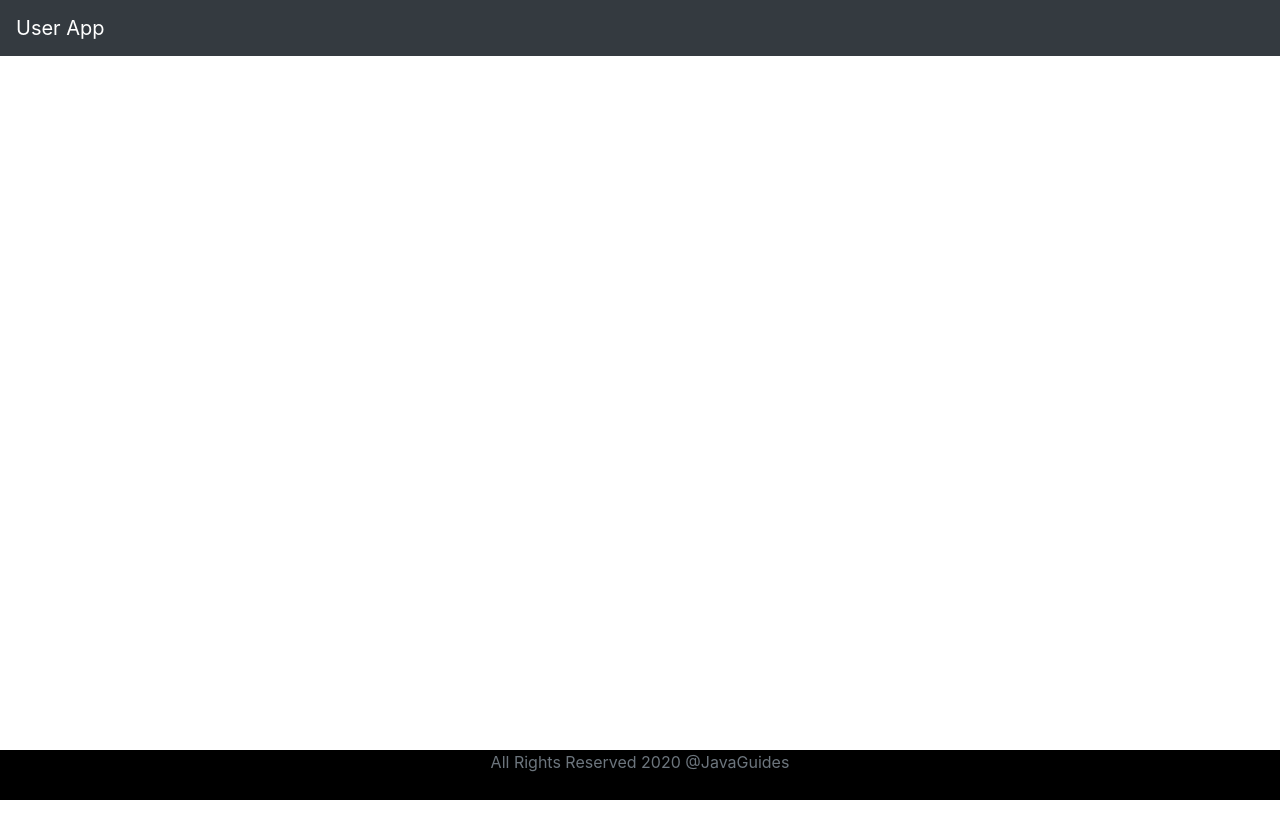
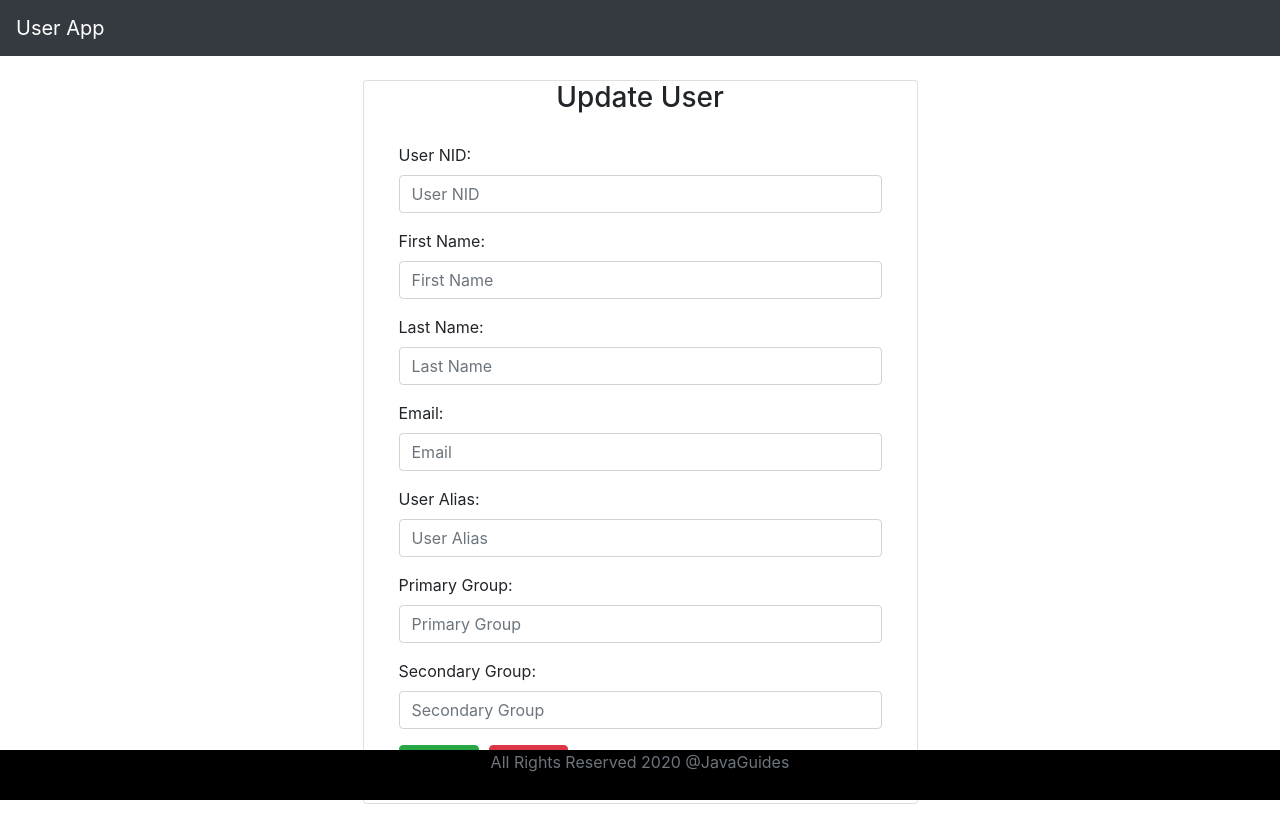
Before and after one commit to mirajulislam/React_js_practices, a React (Create React App) app in the folder User/user/: page /update-user/1 in a window 1280 px wide. Before the commit the page ends 800 px from the top, so only its background shows below. Built offline with nearby package versions, Linux system fonts and the light colour scheme; no server answers.

Commit message:
Creating React Update Employee Component

```diff
--- a/User/user/src/App.js
+++ b/User/user/src/App.js
@@ -5,6 +5,7 @@ import FooterComponent from './components/FooterComponent';
 import HeaderComponent from './components/HeaderComponent';
 import UserListComponents from './components/UserListComponents';
 import AddUser from './components/AddUser';
+import UpdateUser from './components/UpdateUser';
 function App() {
   return (
     <div>
@@ -15,6 +16,7 @@ function App() {
                   <Route path="/" exact component={UserListComponents}></Route>
                   <Route path="/users" component={UserListComponents}></Route>
                   <Route path="/add-user" component={AddUser}></Route>
+                  <Route path="/update-user/:id" component={UpdateUser}></Route>
                 </Switch>
               </div>
            <FooterComponent />
--- /dev/null
+++ b/User/user/src/components/UpdateUser.jsx
@@ -0,0 +1,132 @@
+import React, { Component } from 'react';
+import UserServices from '../services/UserServices';
+
+class UpdateUser extends Component {
+    constructor(props){
+        super(props)
+
+        this.state = {
+            id:this.props.match.params.id,
+            unid:'',
+            firstName:'',
+            lastName:'',
+            email:'',
+            userAlias:'',
+            primaryGroup:'',
+            secondaryGroup:''
+        }
+        this.changeUserNidHandler=this.changeUserNidHandler.bind(this);
+        this.changeFirstNameHandler=this.changeFirstNameHandler.bind(this);
+        this.changeLastNameHandler=this.changeLastNameHandler.bind(this);
+        this.changeEmailHandler=this.changeEmailHandler.bind(this);
+        this.changeUserAliasHandler=this.changeUserAliasHandler.bind(this);
+        this.changePrimaryGroupHandler=this.changePrimaryGroupHandler.bind(this);
+        this.changeSecondaryGroupHandler=this.changeSecondaryGroupHandler.bind(this);
+        this.updateUser=this.updateUser.bind(this);
+
+    }
+
+    componentDidMount(){
+        UserServices.getUserById(this.state.id).then( (res) =>{
+            let user = res.data;
+            this.setState({userNid:user.userNid ,firstName:user.firstName,lastName:user.lastName,
+                userAlias:user.userAlias,email:user.email,primaryGroup:user.primaryGroup,
+                secondaryGroup:user.secondaryGroup
+            })
+        })
+    }
+
+    updateUser=(e)=>{
+        e.preventDefault();
+        let user={userNid:this.state.userNid ,firstName:this.state.firstName,lastName:this.state.lastName,
+            userAlias:this.state.userAlias,email:this.state.email,primaryGroup:this.state.primaryGroup,
+            secondaryGroup:this.state.secondaryGroup
+        };
+        console.log('User=>'+JSON.stringify(user));
+
+    }
+
+    changeUserNidHandler=(event)=>{
+        this.setState({userNid:event.target.value});
+    }
+    changeFirstNameHandler=(event)=>{
+        this.setState({firstName:event.target.value});
+    }
+    changeLastNameHandler=(event)=>{
+        this.setState({lastName:event.target.value});
+    }
+    changeEmailHandler=(event)=>{
+        this.setState({email:event.target.value});
+    }
+    changeUserAliasHandler=(event)=>{
+        this.setState({userAlias:event.target.value});
+    }
+    changePrimaryGroupHandler=(event)=>{
+        this.setState({primaryGroup:event.target.value});
+    }
+    changeSecondaryGroupHandler=(event)=>{
+        this.setState({secondaryGroup:event.target.value});
+    }
+    cancel(){
+        this.props.history.push('/users');
+    }
+    render() {
+        return (
+            <div>
+                 <br></br>
+                <div className="container">
+                    <div className="row">
+                        <div className="card col-md-6 offset-md-3 offset-md-3">
+                            <h3 className="text-center">Update User</h3>
+                            <div className="card-body">
+                                <form>
+                                    <div className="form-group">
+                                        <label>User NID:</label>
+                                        <input placeholder="User NID" name="userNid" className="form-control"
+                                          value={this.state.userNid} onChange={this.changeUserNidHandler}></input>
+                                    </div>
+                                    <div className="form-group">
+                                        <label>First Name:</label>
+                                        <input placeholder="First Name" name="firstName" className="form-control"
+                                          value={this.state.firstName} onChange={this.changeFirstNameHandler}></input>
+                                    </div>
+                                    <div className="form-group">
+                                        <label>Last Name:</label>
+                                        <input placeholder="Last Name" name="lastName" className="form-control"
+                                          value={this.state.lastName} onChange={this.changeLastNameHandler}></input>
+                                    </div>
+                                    <div className="form-group">
+                                        <label>Email:</label>
+                                        <input placeholder="Email" name="email" className="form-control"
+                                          value={this.state.email} onChange={this.changeEmailHandler}></input>
+                                    </div>
+                                    <div className="form-group">
+                                        <label>User Alias:</label>
+                                        <input placeholder="User Alias" name="userAlias" className="form-control"
+                                          value={this.state.userAlias} onChange={this.changeUserAliasHandler}></input>
+                                    </div>
+                                    <div className="form-group">
+                                        <label>Primary Group:</label>
+                                        <input placeholder="Primary Group" name="primaryGroup" className="form-control"
+                                          value={this.state.primaryGroup} onChange={this.changePrimaryGroupHandler}></input>
+                                    </div>
+                                    <div className="form-group">
+                                        <label>Secondary Group:</label>
+                                        <input placeholder="Secondary Group" name="secondaryGroup" className="form-control"
+                                          value={this.state.secondaryGroup} onChange={this.changeSecondaryGroupHandler}></input>
+                                    </div>
+                                    <button className="btn btn-success" onClick={this.updateUser}>Update</button>
+                                    <button className="btn btn-danger" onClick={this.cancel.bind(this)} style={{marginLeft: "10px"}}>Cancel</button>
+                                </form>
+                            </div>
+                        </div>
+                    </div>
+                </div>
+                <br></br>
+            </div>
+
+        );
+    }
+}
+
+export default UpdateUser;
--- a/User/user/src/components/UserListComponents.jsx
+++ b/User/user/src/components/UserListComponents.jsx
@@ -7,10 +7,15 @@ class UserListComponents extends Component {
             users:[]
         }
         this.addUser = this.addUser.bind(this);
+        this.editUser=this.editUser.bind(this);
     }
 
     addUser(){
         this.props.history.push('/add-user');
+    }
+
+    editUser(id){
+        this.props.history.push('/update-user/${id}')
     }
 
     render() {
@@ -46,6 +51,9 @@ class UserListComponents extends Component {
                                         <td>{user.userAlias}</td>
                                         <td>{user.primaryGroup}</td>
                                         <td>{user.secoundaryGroup}</td>
+                                        <td>
+                                            <button onClick={ () =>this.editUser(user.id)} className="btn btn-info">Update</button>
+                                        </td>
                                     </tr>
                                 )
                             }
--- a/User/user/src/services/UserServices.jsx
+++ b/User/user/src/services/UserServices.jsx
@@ -9,6 +9,9 @@ class UserServices {
         createUser(user){
             return axios.get(baseUrl,user);
         }
+        getUserById(id){
+            return axios.get(baseUrl+'/'+id);
+        }
     }
 
-export default new UserServices;
+export default new UserServices()
```
Also changed, not shown: 1 other file (tests, documents, lock files or other folders). Lines whose indentation alone changed are shown as unchanged.
